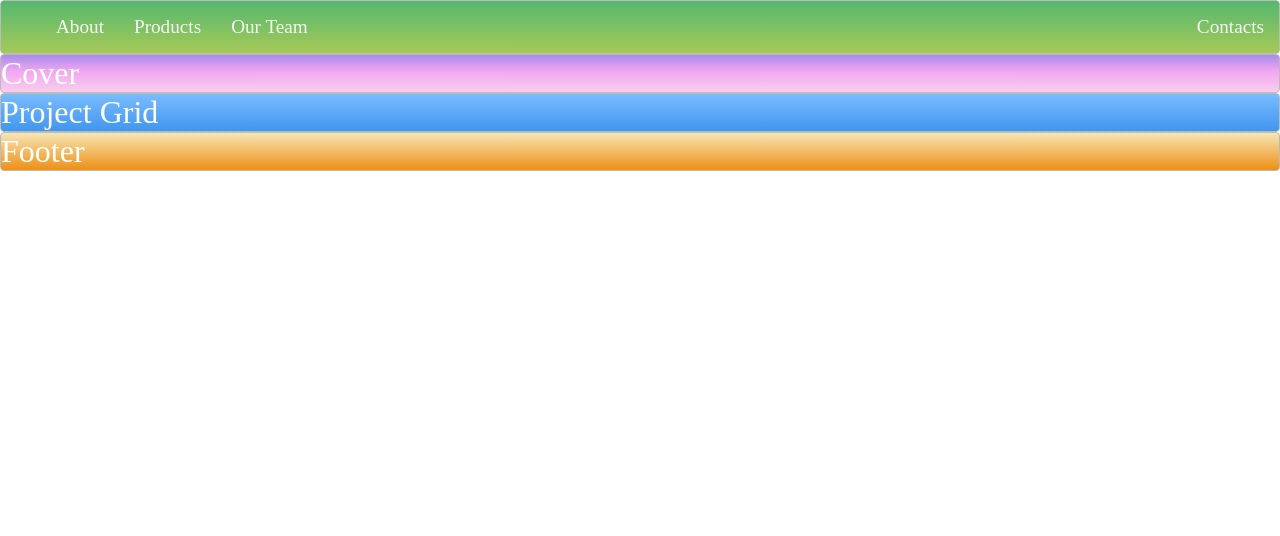
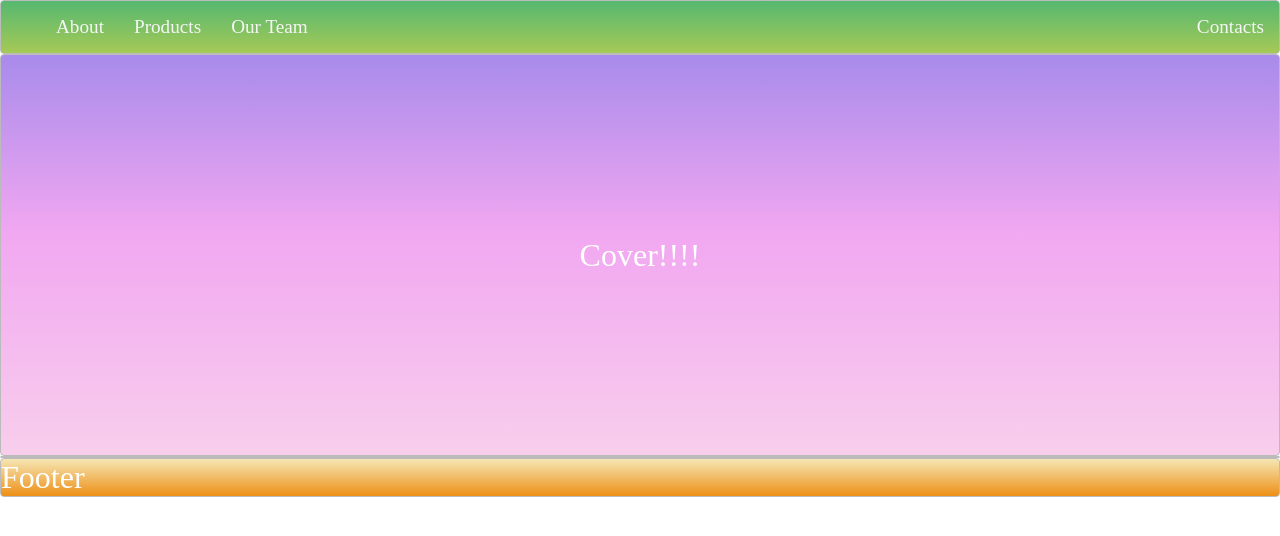
Before and after one commit to idamezhim/MY-WEBPAGES, a plain HTML site: page Navigation Exercise/Nav.html in a window 1280 px wide. Drawn offline with Linux system fonts and the light colour scheme.

Commit message:
Entering Grid and Flex

```diff
--- a/Navigation Exercise/Nav.html
+++ b/Navigation Exercise/Nav.html
@@ -14,8 +14,11 @@
                 <li class="Push"><a href="">Contacts</a></li>
             </ul>
       </nav>
-      <div class="zone purple">Cover</div>
-      <div class="zone blue">Project Grid</div>
+      <div class="container zone purple">Cover!!!!</div>
+      <div class="zone blue grid-wrapper">
+
+      </div>
+
       <div class="zone brown">Footer</div>
 </body>
 </html>
--- a/Navigation Exercise/New.Css
+++ b/Navigation Exercise/New.Css
@@ -46,6 +46,16 @@ a{
 color: #f5f5f6;
 text-decoration: none;
 }
+/* COVER STYLE */
+.container {
+    display: flex;
+    align-items: center;
+    justify-content: center;
+    height: 50vh;
+}
+
+
+
 
 /*https://paulund.co.uk/how-to-create-shiny-css-buttons*/
 /***********************************************************************
```
